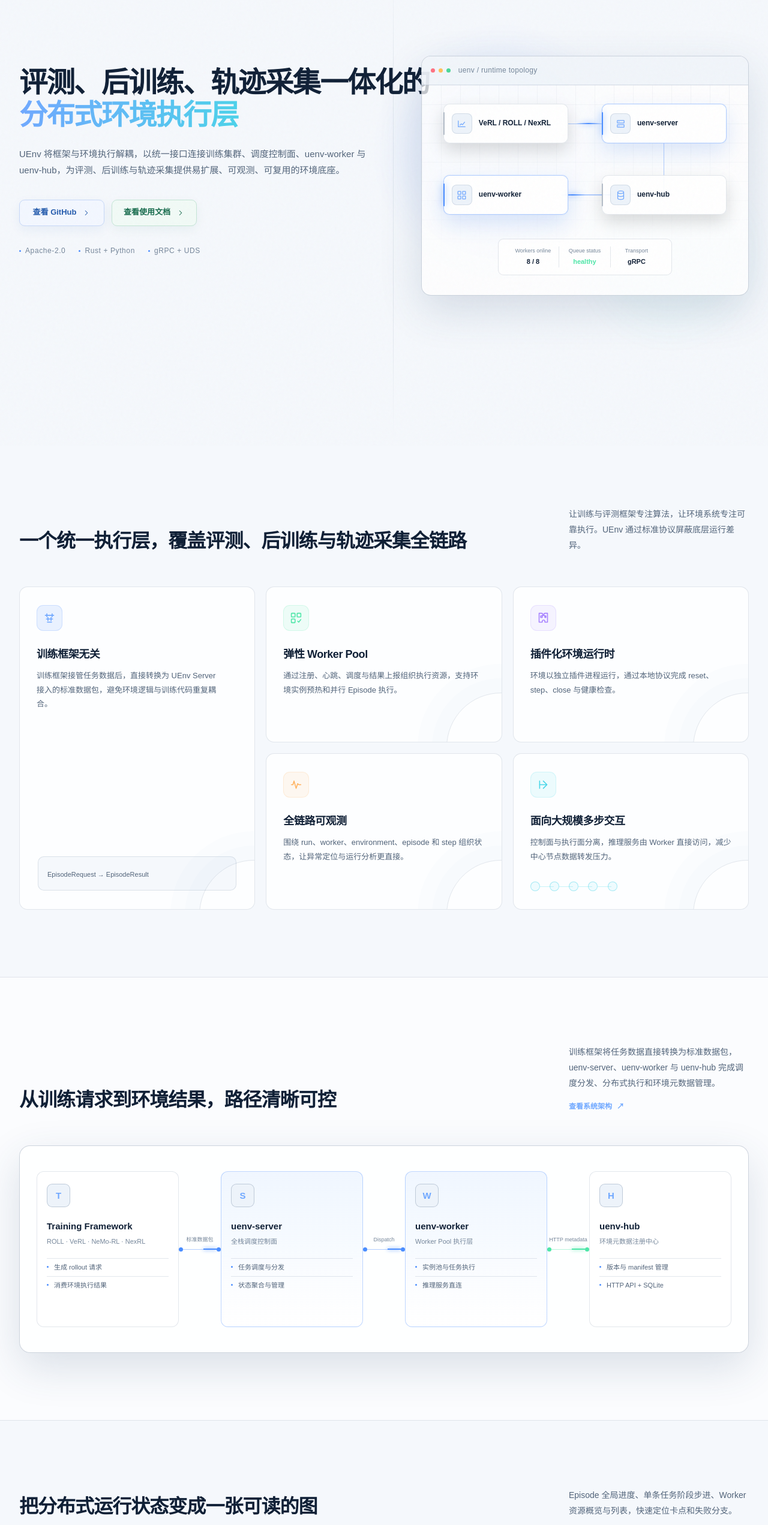
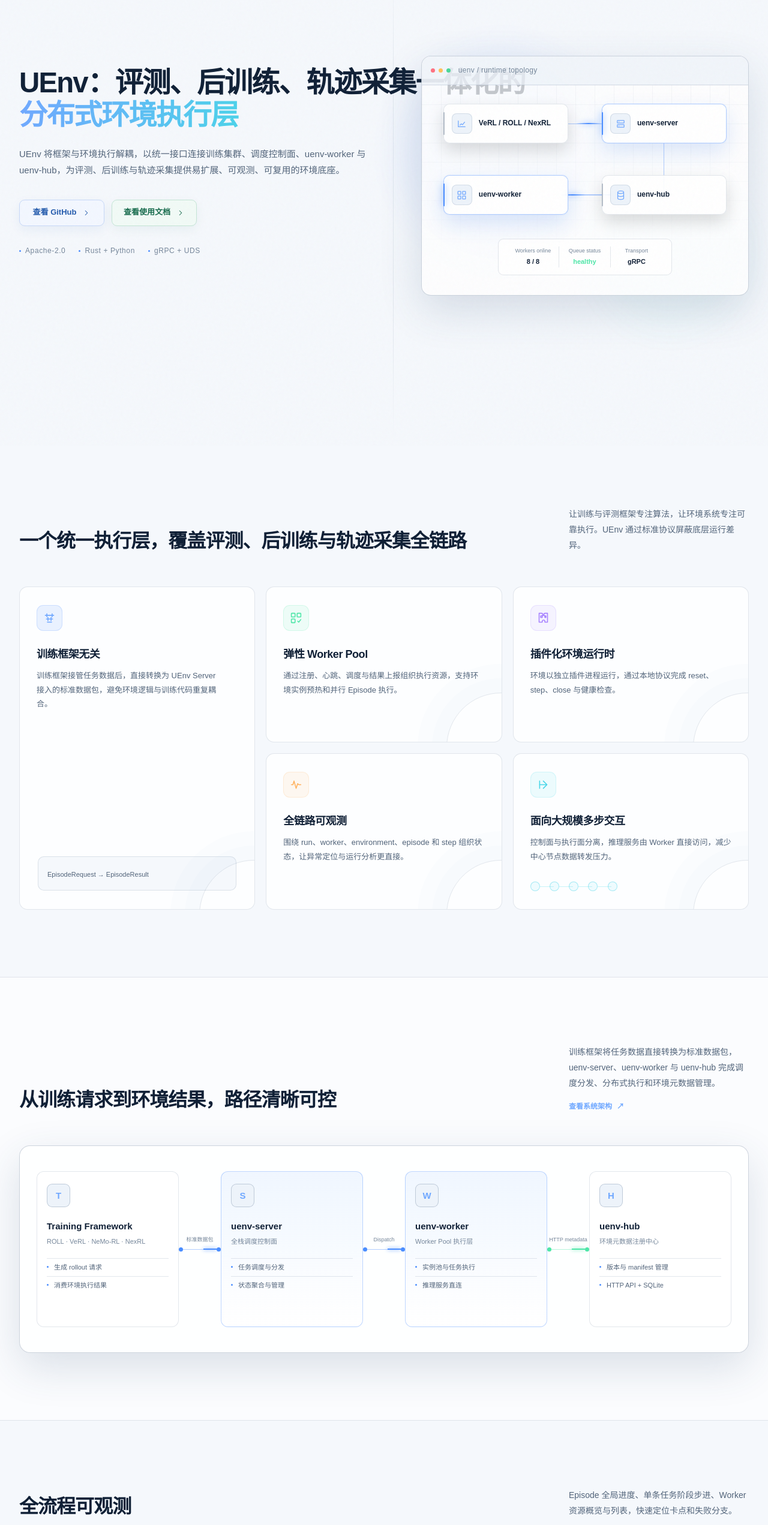
Before and after one commit to audreyyan1015/uenv_website, a website: page website/index.html in a window 1280 px wide. Shown: the part 57-2600 px from the top of the page at 60% size. Drawn offline with Linux system fonts and the light colour scheme.

Commit message:
feat(site): 首页 hero 补充 UEnv 名称，console 区块标题改为全流程可观测

```diff
--- a/website/index.html
+++ b/website/index.html
@@ -65,7 +65,7 @@
 
         <div class="hero-copy reveal">
           <h1>
-            <span class="hero-line">评测、后训练、轨迹采集一体化的</span>
+            <span class="hero-line">UEnv：评测、后训练、轨迹采集一体化的</span>
             <span class="hero-line hero-accent">分布式环境执行层</span>
           </h1>
           <p class="hero-description">
@@ -243,7 +243,7 @@
       <section class="section-shell section-block" id="console">
         <div class="section-heading reveal">
           <div>
-            <h2>把分布式运行状态变成一张可读的图</h2>
+            <h2>全流程可观测</h2>
           </div>
           <p>Episode 全局进度、单条任务阶段步进、Worker 资源概览与列表，快速定位卡点和失败分支。</p>
         </div>
```
